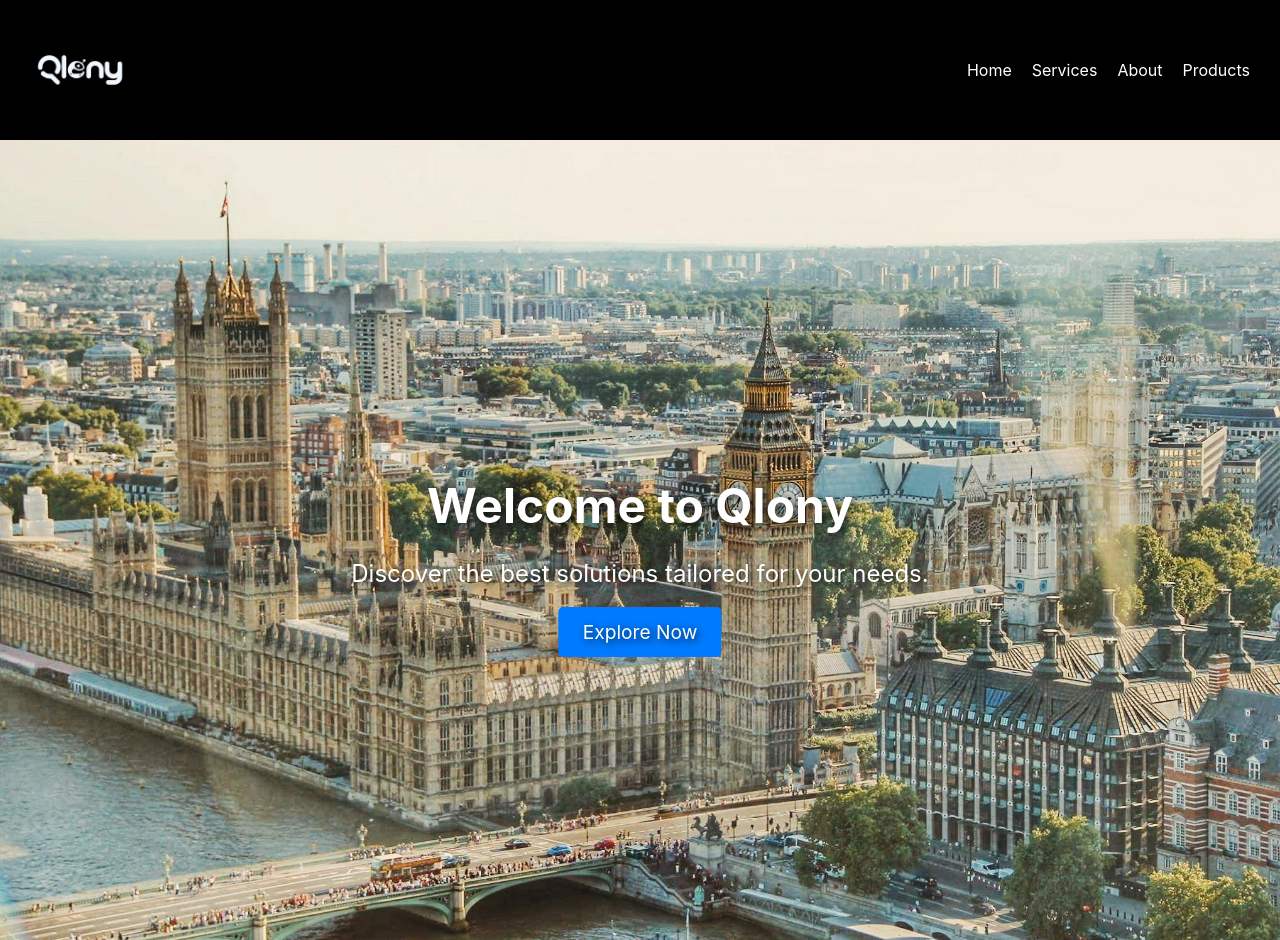
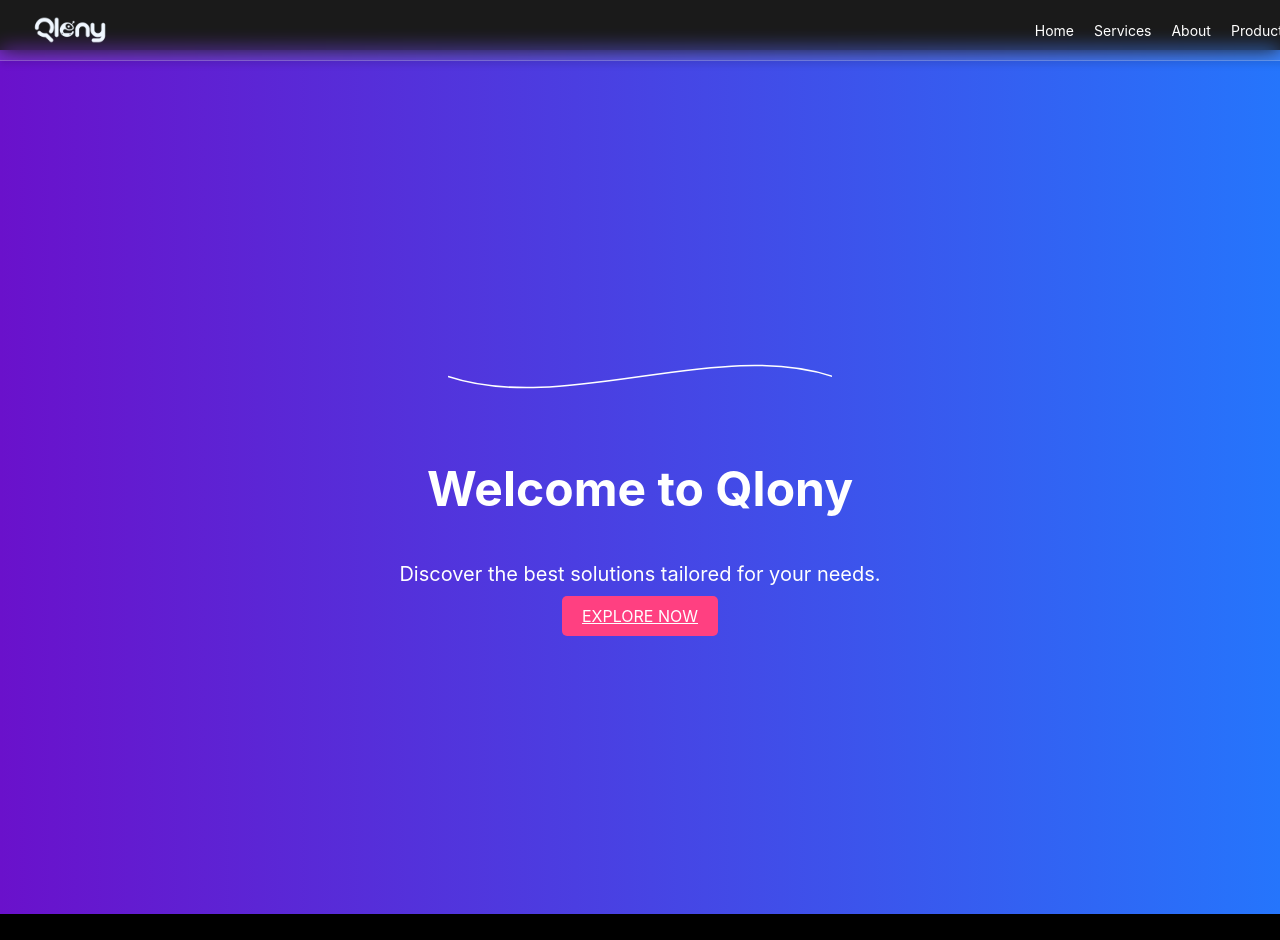
Before and after one commit to clyuu/Qlony, a React (Create React App) app in the folder my-app/: page / in a window 1280 px wide. After the commit the page ends 914 px from the top, so only its background shows below. Built offline with nearby package versions, Linux system fonts and the light colour scheme.

Commit message:
Describe your changes

```diff
--- a/my-app/src/App.css
+++ b/my-app/src/App.css
@@ -1,38 +1,51 @@
-.App {
+.hero {
+  display: flex;
+  align-items: center;
+  justify-content: center;
+  height: 100vh;
+  background: linear-gradient(to right, #6a11cb, #2575fc);
+  color: white;
   text-align: center;
+  padding: 2rem;
+
+  /* Initial states for GSAP animation */
+  opacity: 0;
+  transform: translateY(50px);
 }
 
-.App-logo {
-  height: 40vmin;
-  pointer-events: none;
+.hero-svg {
+  width: 80%;
+  max-width: 600px;
+  margin: 0 auto;
+  stroke: white;
+  stroke-width: 2px;
+  fill: none;
 }
 
-@media (prefers-reduced-motion: no-preference) {
-  .App-logo {
-    animation: App-logo-spin infinite 20s linear;
-  }
+.hero-text h1 {
+  font-size: 3rem;
+  font-weight: bold;
 }
 
-.App-header {
-  background-color: #282c34;
-  min-height: 100vh;
-  display: flex;
-  flex-direction: column;
-  align-items: center;
-  justify-content: center;
-  font-size: calc(10px + 2vmin);
-  color: white;
+.hero-text p {
+  font-size: 1.25rem;
+  margin: 1rem 0;
+  line-height: 1.6;
 }
 
-.App-link {
-  color: #61dafb;
+.hero-button {
+  padding: 10px 20px;
+  font-size: 1rem;
+  color: #fff;
+  background-color: #ff4081;
+  border: none;
+  border-radius: 5px;
+  text-transform: uppercase;
+  cursor: pointer;
+  transition: transform 0.3s ease, background-color 0.3s ease;
 }
 
-@keyframes App-logo-spin {
-  from {
-    transform: rotate(0deg);
-  }
-  to {
-    transform: rotate(360deg);
-  }
+.hero-button:hover {
+  background-color: #ff79a2;
+  transform: scale(1.05);
 }
--- a/my-app/src/App.js
+++ b/my-app/src/App.js
@@ -2,12 +2,15 @@
 import React from 'react';
 import Navbar from './Navbar';
 import Hero from './Hero';
+import './App.css'; // Ensure the CSS file is imported for styles
 
 function App() {
   return (
     <div>
       <Navbar />
+      {/* Main content area */}
       <main>
+        {/* Hero section with SVG and GSAP animations */}
         <Hero />
       </main>
     </div>
--- a/my-app/src/Hero.css
+++ b/my-app/src/Hero.css
@@ -1,56 +1,69 @@
 /* Hero.css */
 .hero {
-  position: relative;
-  width: 100%;
   height: 100vh;
   display: flex;
+  justify-content: center;
   align-items: center;
-  justify-content: center;
+  background: linear-gradient(to right, #6a11cb, #2575fc); /* This already defines a gradient */
   overflow: hidden;
+
+  /* Initial styles for GSAP animation */
+  opacity: 0;
+  transform: translateY(50px);
+  margin: 0; /* Ensure no margin creating gaps */
+  padding: 0; /* Reset padding to avoid black spacing */
 }
 
 .hero-container {
-  position: relative;
+  display: flex;
+  flex-direction: column; /* Adjusted for vertical layout */
+  align-items: center;
   text-align: center;
-  width: 100%;
-  height: 100%;
+  max-width: 1200px;
+  gap: 2rem; /* Increased gap for better spacing */
+  background: none; /* Ensure no additional background */
 }
 
-.hero-image {
-  width: 100%;
-  height: 100%;
-  object-fit: cover;
+/* Animated SVG styling */
+.hero-svg {
+  width: 80%; /* Adjust width for responsiveness */
+  max-width: 600px; /* Limit maximum size */
+  margin: 0 auto;
+  stroke: white; /* Match text color */
+  stroke-width: 2px;
+  fill: none; /* Ensure no fill for path */
 }
 
 .hero-text {
-  position: absolute;
-  top: 50%;
-  left: 50%;
-  transform: translate(-50%, -50%);
   color: white;
-  text-shadow: 2px 2px 8px rgba(0, 0, 0, 0.8);
+  font-family: 'Roboto', sans-serif;
+  background: none; /* Ensure text container has no background */
 }
 
 .hero-text h1 {
   font-size: 3rem;
-  margin-bottom: 1rem;
+  font-weight: bold;
 }
 
 .hero-text p {
-  font-size: 1.5rem;
-  margin-bottom: 2rem;
+  font-size: 1.2rem;
+  margin: 1rem 0;
+  line-height: 1.5;
 }
 
 .hero-button {
-  padding: 0.8rem 1.5rem;
-  background-color: #007bff;
-  color: white;
+  display: inline-block;
+  padding: 10px 20px;
+  font-size: 1rem;
+  color: #fff;
+  background-color: #ff4081;
+  border: none;
+  border-radius: 5px;
   text-decoration: none;
-  font-size: 1.2rem;
-  border-radius: 5px;
-  transition: background-color 0.3s;
+  transition: transform 0.3s ease, background-color 0.3s ease;
 }
 
 .hero-button:hover {
-  background-color: #0056b3;
+  background-color: #ff79a2;
+  transform: scale(1.05);
 }
--- a/my-app/src/Hero.js
+++ b/my-app/src/Hero.js
@@ -1,16 +1,75 @@
 // Hero.js
-import React from 'react';
-import './Hero.css';
+import React, { useRef, useEffect } from "react";
+import "./App.css"; // Ensure CSS is imported
+import { gsap } from "gsap";
+import { ScrollTrigger } from "gsap/ScrollTrigger";
+
+gsap.registerPlugin(ScrollTrigger);
 
 const Hero = () => {
+  const heroRef = useRef(null);
+  const svgRef = useRef(null);
+
+  useEffect(() => {
+    // Animation for the hero section
+    gsap.fromTo(
+      heroRef.current,
+      { opacity: 0, y: 50 }, // Initial state
+      {
+        opacity: 1,
+        y: 0,
+        duration: 1.5,
+        ease: "power3.out",
+        scrollTrigger: {
+          trigger: heroRef.current,
+          start: "top 80%",
+          end: "top 50%",
+          scrub: 1, // Smooth animation
+        },
+      }
+    );
+
+    // Animation for SVG path
+    gsap.fromTo(
+      svgRef.current,
+      { strokeDasharray: 1000, strokeDashoffset: 1000 }, // SVG starts un-drawn
+      {
+        strokeDashoffset: 0, // Fully drawn SVG
+        duration: 2,
+        ease: "power3.out",
+        scrollTrigger: {
+          trigger: svgRef.current,
+          start: "top 90%",
+          end: "top 50%",
+          scrub: 1, // Smooth animation
+        },
+      }
+    );
+  }, []);
+
   return (
-    <section className="hero">
+    <section className="hero" ref={heroRef}>
       <div className="hero-container">
-      <img src={require('./Resources/1.jpg')} alt="Hero" className="hero-image" />
+        {/* Animated SVG */}
+        <svg
+          ref={svgRef}
+          xmlns="http://www.w3.org/2000/svg"
+          viewBox="0 0 500 100"
+          className="hero-svg"
+        >
+          <path
+            d="M0,50 C150,100 350,0 500,50"
+            stroke="white"
+            strokeWidth="2"
+            fill="none"
+          />
+        </svg>
         <div className="hero-text">
           <h1>Welcome to Qlony</h1>
           <p>Discover the best solutions tailored for your needs.</p>
-          <a href="#services" className="hero-button">Explore Now</a>
+          <a href="#services" className="hero-button">
+            Explore Now
+          </a>
         </div>
       </div>
     </section>
--- a/my-app/src/Navbar.css
+++ b/my-app/src/Navbar.css
@@ -5,13 +5,34 @@ body {
   padding: 0;
 }
 
+/* Navbar styles */
 .navbar {
   display: flex;
   justify-content: space-between;
   align-items: center;
-  padding: 10px 20px;
-  background-color: transparent; /* Transparent navbar */
+  padding: 5px 20px; /* Reduced padding for smaller size */
+  background: rgba(255, 255, 255, 0.1); /* Semi-transparent white for glass effect */
+  backdrop-filter: blur(10px); /* Adds the glass effect */
+  -webkit-backdrop-filter: blur(10px); /* Safari support for blur effect */
   color: white;
+  position: fixed; /* Keep the navbar fixed at the top */
+  top: 0; /* Position at the very top */
+  width: 100%; /* Full width */
+  z-index: 1000; /* Higher stacking context to prevent overlap */
+  transition: top 0.3s ease-in-out; /* Smooth hide/show effect */
+  border-bottom: 1px solid rgba(255, 255, 255, 0.2); /* Subtle border for definition */
+  height: 50px; /* Smaller height for a compact navbar */
+  box-shadow: 0 4px 6px rgba(0, 0, 0, 0.1); /* Optional shadow for depth */
+}
+
+/* Hidden state of the navbar */
+.navbar.hidden {
+  top: -50px; /* Adjust height to match the reduced navbar size */
+}
+
+/* Visible state of the navbar */
+.navbar.visible {
+  top: 0; /* Show navbar at the top */
 }
 
 .navbar-container {
@@ -27,7 +48,7 @@ body {
 }
 
 .menu-toggle {
-  font-size: 24px;
+  font-size: 20px; /* Adjusted for smaller navbar */
   cursor: pointer;
   background: none;
   border: none;
@@ -48,10 +69,7 @@ body {
 .navbar-menu a {
   text-decoration: none;
   color: white;
-}
-
-.navbar-menu.open {
-  display: block;
+  font-size: 14px; /* Reduced font size for a compact look */
 }
 
 .navbar-icon {
@@ -61,6 +79,11 @@ body {
 }
 
 .logo-image {
-  width: 120px; /* Adjust to your preferred width */
+  width: 100px; /* Smaller logo size */
   height: auto; /* Maintain aspect ratio */
 }
+
+/* Extra spacing for body content to avoid overlap */
+body {
+  padding-top: 50px; /* Matches the navbar height */
+}
--- a/my-app/src/Navbar.js
+++ b/my-app/src/Navbar.js
@@ -1,9 +1,32 @@
-import React from 'react';
+import React, { useEffect, useState } from 'react';
 import './Navbar.css';
 
 const Navbar = () => {
+  const [showNavbar, setShowNavbar] = useState(true); // State to control navbar visibility
+  let lastScrollY = 0; // Variable to store the last scroll position
+
+  useEffect(() => {
+    const handleScroll = () => {
+      const currentScrollY = window.scrollY;
+
+      if (currentScrollY > lastScrollY) {
+        setShowNavbar(false); // Hide navbar when scrolling down
+      } else {
+        setShowNavbar(true); // Show navbar when scrolling up
+      }
+
+      lastScrollY = currentScrollY; // Update the last scroll position
+    };
+
+    window.addEventListener('scroll', handleScroll);
+
+    return () => {
+      window.removeEventListener('scroll', handleScroll); // Cleanup on unmount
+    };
+  }, []);
+
   return (
-    <nav className="navbar">
+    <nav className={`navbar ${showNavbar ? 'visible' : 'hidden'}`}>
       <div className="navbar-container">
         <div className="navbar-logo">
           <img
--- /dev/null
+++ b/package.json
@@ -0,0 +1,5 @@
+{
+  "dependencies": {
+    "gsap": "^3.12.5"
+  }
+}
```
Also changed, not shown: 1 other file (tests, documents, lock files or other folders).
